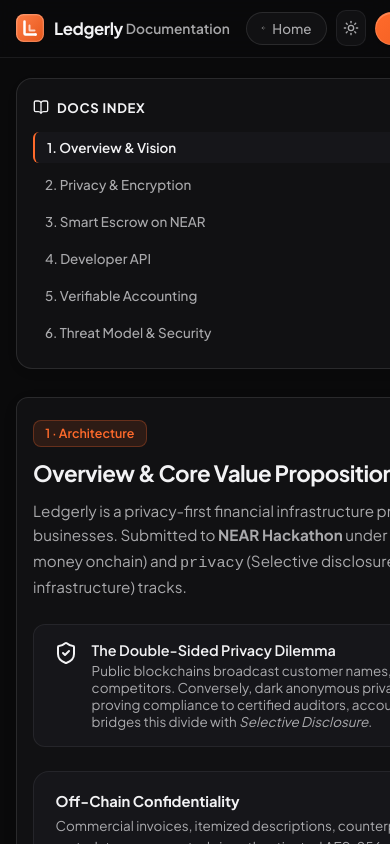
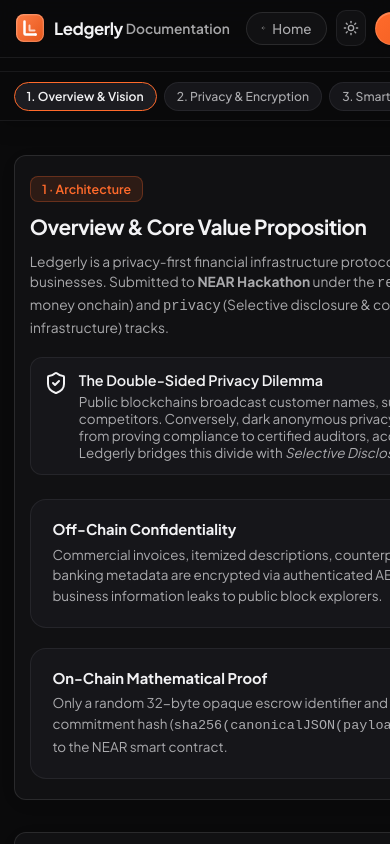
Before and after one commit to adevty/Ledgerly, a Next.js app: page /docs in a window 390 px wide. Shown: the top 844 px of the page. Built offline with nearby package versions, Linux system fonts and the light colour scheme.

Commit message:
fix(docs): mobile-first responsive sticky horizontal navigation and responsive code cards

```diff
--- a/src/app/docs/page.tsx
+++ b/src/app/docs/page.tsx
@@ -176,7 +176,7 @@ export default function DocsPage() {
         <div className="docs-shell">
           {/* Sticky Navigation Sidebar */}
           <aside className="docs-sidebar" aria-label="Documentation Navigation">
-            <div style={{ display: "flex", alignItems: "center", gap: "0.5rem", marginBottom: "1rem" }}>
+            <div className="docs-sidebar-header" style={{ display: "flex", alignItems: "center", gap: "0.5rem", marginBottom: "1rem" }}>
               <BookOpen className="w-4 h-4 text-[var(--accent-primary)]" aria-hidden="true" />
               <span style={{ fontSize: "0.82rem", fontWeight: 700, textTransform: "uppercase", letterSpacing: "0.05em" }}>
                 Docs Index
--- a/src/app/globals.css
+++ b/src/app/globals.css
@@ -3918,18 +3918,125 @@ button:focus-visible {
 @media (max-width: 860px) {
   .docs-shell {
     grid-template-columns: 1fr;
-    gap: 1.75rem;
+    gap: 1.25rem;
   }
 
   .docs-sidebar {
-    position: static;
+    position: sticky;
+    top: 3.35rem;
+    z-index: 40;
+    background-color: rgba(10, 10, 11, 0.92);
+    backdrop-filter: blur(16px);
+    -webkit-backdrop-filter: blur(16px);
+    border: 1px solid var(--border-subtle);
+    border-radius: var(--primitive-radius-md);
+    padding: 0.5rem 0.65rem;
+    box-shadow: 0 4px 20px rgba(0, 0, 0, 0.25);
+    overflow-x: auto;
+    scrollbar-width: none;
+    -webkit-overflow-scrolling: touch;
+  }
+
+  [data-theme="light"] .docs-sidebar {
+    background-color: rgba(240, 242, 245, 0.94);
+    box-shadow: 0 4px 16px rgba(0, 0, 0, 0.06);
+  }
+
+  .docs-sidebar::-webkit-scrollbar {
+    display: none;
+  }
+
+  .docs-sidebar-header {
+    display: none !important;
+  }
+
+  .docs-nav-list {
+    flex-direction: row !important;
+    gap: 0.45rem !important;
+    width: max-content;
+    padding: 2px 0;
+  }
+
+  .docs-nav-link {
+    display: inline-flex !important;
+    align-items: center !important;
+    padding: 0.35rem 0.75rem !important;
+    font-size: 0.76rem !important;
+    font-weight: 500 !important;
+    border-radius: 9999px !important;
+    white-space: nowrap !important;
+    background-color: var(--surface-2) !important;
+    border: 1px solid var(--border-subtle) !important;
+    color: var(--text-secondary) !important;
+    transition: all 140ms ease;
+  }
+
+  .docs-nav-link-active {
+    background-color: var(--surface-3) !important;
+    border-color: var(--accent-primary) !important;
+    color: var(--text-primary) !important;
+    font-weight: 600 !important;
+    border-left: 1px solid var(--accent-primary) !important;
   }
 
   .docs-grid-2 {
     grid-template-columns: 1fr;
   }
 
+  .docs-content {
+    gap: 2rem !important;
+  }
+
   .docs-section {
-    padding: 1.75rem 1.35rem;
-  }
-}
+    padding: 1.5rem 1.15rem !important;
+    border-radius: 14px !important;
+  }
+}
+
+@media (max-width: 640px) {
+  .docs-container {
+    padding: 0.85rem 0.85rem 3.5rem !important;
+  }
+
+  .docs-sidebar {
+    margin: 0 -0.85rem 0.85rem;
+    border-radius: 0;
+    border-left: none;
+    border-right: none;
+    padding: 0.45rem 0.85rem;
+  }
+
+  .docs-section {
+    padding: 1.25rem 0.95rem !important;
+    border-radius: 12px !important;
+  }
+
+  .docs-title {
+    font-size: 1.3rem !important;
+    line-height: 1.22 !important;
+  }
+
+  .docs-lead {
+    font-size: 0.86rem !important;
+    line-height: 1.5 !important;
+    margin-bottom: 1.15rem !important;
+  }
+
+  .docs-callout {
+    padding: 0.85rem 0.85rem !important;
+    gap: 0.65rem !important;
+  }
+
+  .docs-code-body {
+    padding: 0.75rem 0.85rem !important;
+    font-size: 0.72rem !important;
+    line-height: 1.48 !important;
+  }
+
+  .docs-contract-row {
+    flex-direction: column !important;
+    align-items: flex-start !important;
+    gap: 0.65rem !important;
+    padding: 0.85rem !important;
+  }
+}
```
